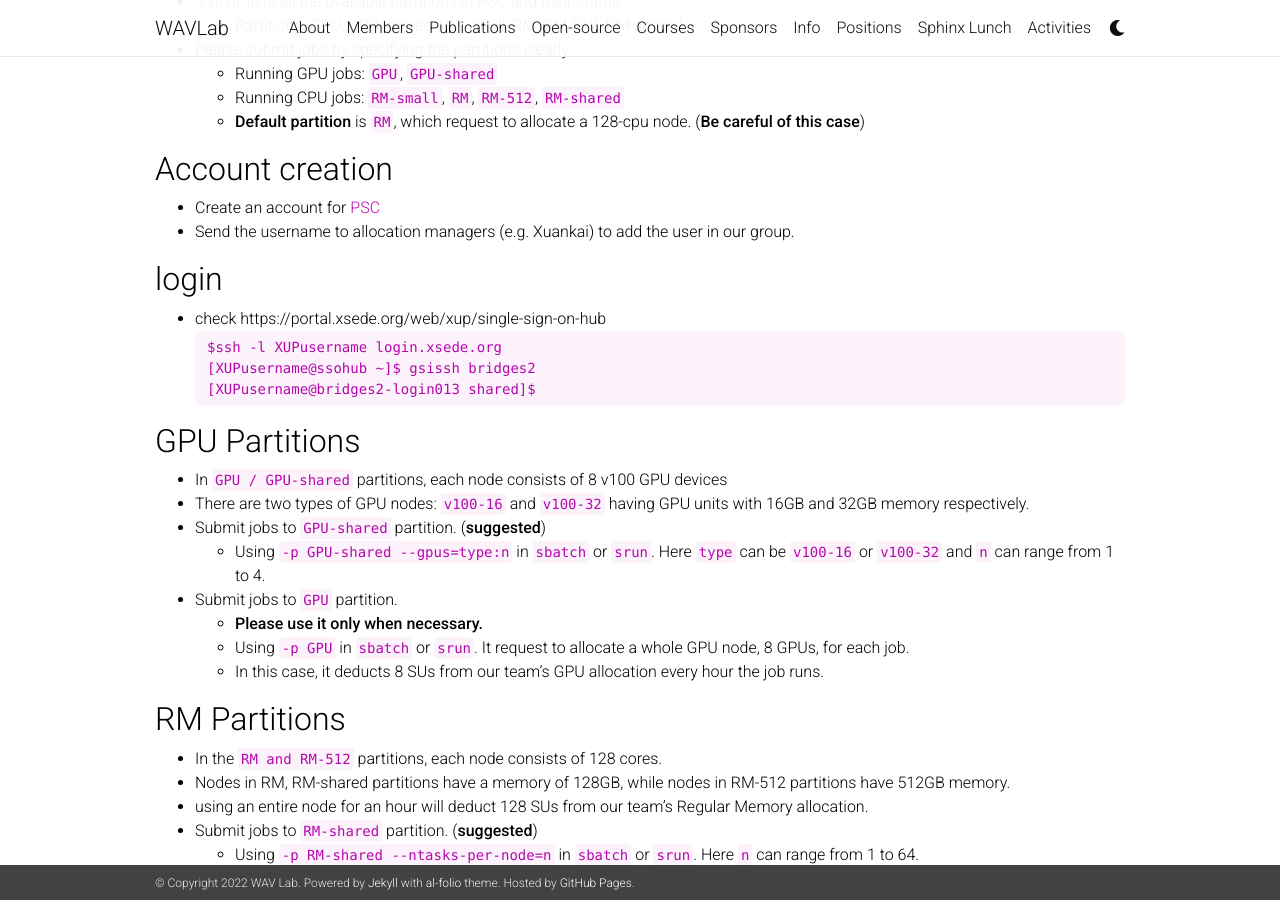
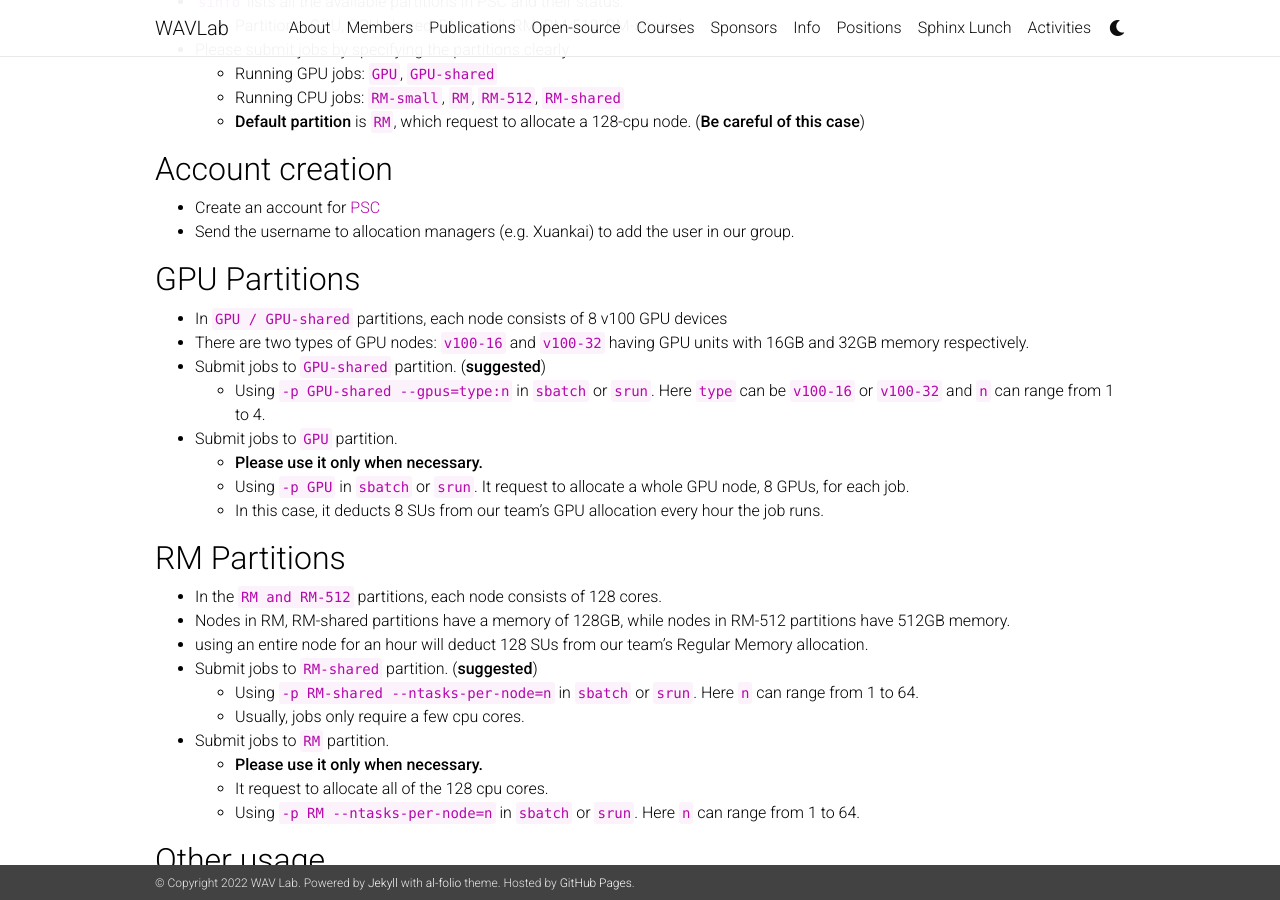
Before and after one commit to shinjiwlab/shinjiwlab.github.io, a Jekyll site: the page built from _posts/2022-01-01-psc-usage.md, in a window 1280 px wide and 900 px high, scrolled down 434 px. Built offline with Jekyll 4.4.1, drawn with Linux system fonts in a browser that asks for light colours; nearby versions of some CDN libraries; a style sheet for code colours, icons or effects is not loaded.

Commit message:
Update 2022-01-01-psc-usage.md
XSEDE links are reoved.

````diff
--- a/_posts/2022-01-01-psc-usage.md
+++ b/_posts/2022-01-01-psc-usage.md
@@ -22,16 +22,8 @@
 
 
 ## Account creation
-- Create an account for [PSC](https://portal.xsede.org/my-xsede#/guest)
+- Create an account for [PSC](https://allocations.access-ci.org/)
 - Send the username to allocation managers (e.g. Xuankai) to add the user in our group.
-
-## login
-* check https://portal.xsede.org/web/xup/single-sign-on-hub
-```
-$ssh -l XUPusername login.xsede.org
-[XUPusername@ssohub ~]$ gsissh bridges2
-[XUPusername@bridges2-login013 shared]$
-```
 
 ## GPU Partitions
 * In `GPU / GPU-shared` partitions, each node consists of 8 v100 GPU devices
@@ -57,7 +49,7 @@
 
 ## Other usage
 * Data copying / file transfer
-  * Suggest to use `data.bridges2.psc.edu` as the machine name. Doing file transfer with `rsync`, `sftp`, `scp`, etc. [Detailed usage info](https://portal.xsede.org/psc-bridges-2#filetransfer-copybridgesfiles). Following is an example of `scp`.
+  * Suggest to use `data.bridges2.psc.edu` as the machine name. Doing file transfer with `rsync`, `sftp`, `scp`, etc. [Detailed usage info](https://www.psc.edu/resources/bridges-2/user-guide-2-2/). Following is an example of `scp`.
     ```
       # This requires the enrollment of Two-Factor Authentication (TFA)
       scp -P 2222 myfile XSEDE-username@data.bridges2.psc.edu:/path/to/file
````
